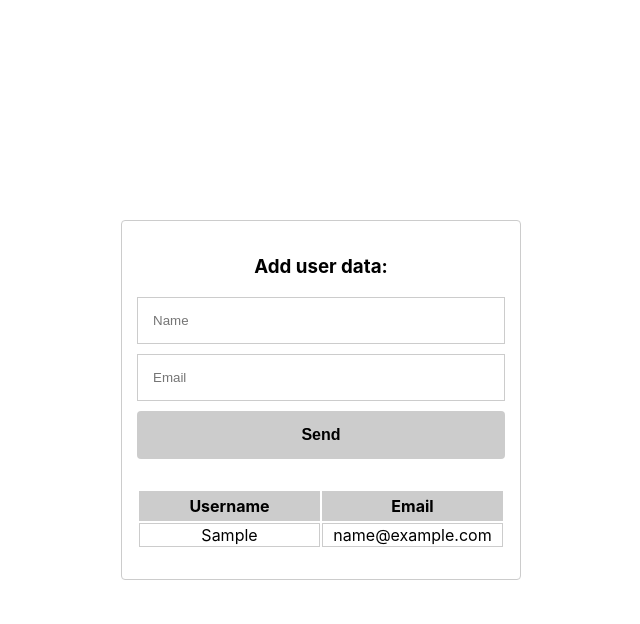
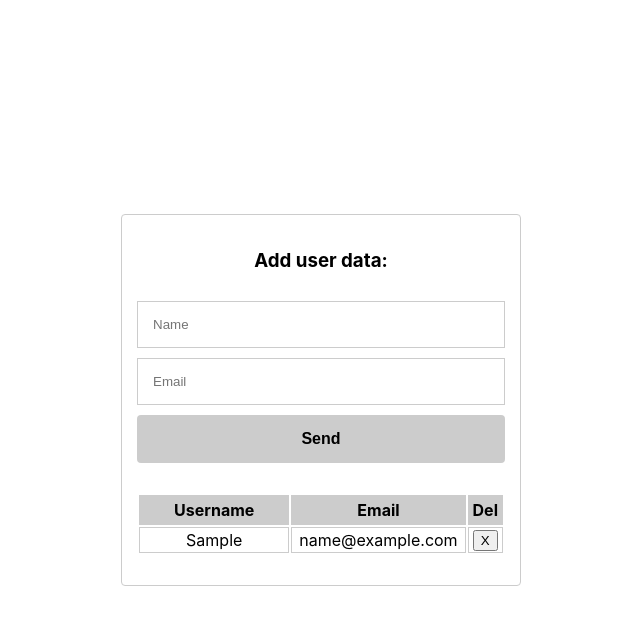
Before and after one commit to webslava92/appForm2Table, a React (Create React App) app: page / in a window 1280 px wide. Both pictures are taken after typing "Sample", "name@example.com" into the empty fields and a click on the button "Send". Shown: the top 624 px of the page, without its empty margins (319-959 px from the left). Built offline with nearby package versions, Linux system fonts and the light colour scheme.

Commit message:
add validation and delete function

```diff
--- a/src/App.css
+++ b/src/App.css
@@ -50,7 +50,7 @@ body {
 #Form input {
   width: 100%;
   padding: 15px;
-  margin-bottom: 10px;
+  margin-top: 10px;
   border: 1px solid #ccc;
 }
 
@@ -62,4 +62,11 @@ body {
   border-radius: 4px;
   font-size: 16px;
   font-weight: 700;
+  margin-top: 10px;
 }
+
+.ErrorMessage {
+  font-size: 10px;
+  font-weight: bold;
+  color: red;
+}
--- a/src/App.js
+++ b/src/App.js
@@ -3,26 +3,54 @@ import './App.css';
 
 
 function App() {
+
   const [state, setState] = useState({
       username: '',
       email: '',
       items: []
     });
 
+  const [stateError, setStateError] = useState({
+      userNameError: '',
+      emailError: ''
+  });
+
+
+  let validate = () => {
+    let userNameError = '';
+    let  emailError = '';
+    if (!state.username) {
+      userNameError = 'Name cannot be blank';
+    };
+    if (!state.email.includes('@')) {
+      emailError = 'Incorrect Email';
+    };
+    if (userNameError || emailError) {
+      setStateError({userNameError, emailError});
+      return false;
+
+    };
+    return true;
+  };
+
   const formSubmit = (e) => {
   e.preventDefault();
-
+  const isValid = validate();
+    if (isValid) {
       let newItems = [...state.items, {
         username: state.username,
         email: state.email
       }]
-
       setState({
         items: newItems,
         username: '',
         email: ''
       });
-
+      setStateError({
+        userNameError: '',
+        emailError: ''
+      })
+    };
 
   };
 
@@ -35,13 +63,31 @@ function App() {
 
   };
 
+  const removeUserData = index => {
+		const reducedItems = state.items.filter((item, itemIndex) => {
+      return itemIndex !== index
+    });
+    setState({
+      items: reducedItems
+    })
+	}
+
     return (
       <div className="App">
-        <Form formSubmit={ formSubmit } inputChange={ inputChange } newUsername={ state.username } newEmail={ state.email }/>
-        <Table items={ state.items }/>
+        <Form formSubmit={ formSubmit }
+        inputChange={ inputChange }
+        newUsername={ state.username }
+        newEmail={ state.email }
+        userNameErrorValue={ stateError.userNameError }
+        emailErrorValue={ stateError.emailError } />
+
+        <Table items={ state.items }
+          removeUserData={ removeUserData } />
       </div>
     );
-}
+};
+
+
 
 function Table(props) {
     let {items} = props
@@ -53,6 +99,7 @@ function Table(props) {
             <tr>
               <th>Username</th>
               <th>Email</th>
+              <th>Del</th>
             </tr>
           </thead>
           <tbody>
@@ -60,13 +107,16 @@ function Table(props) {
                 <tr key={index}>
                   <td>{item.username}</td>
                   <td>{item.email}</td>
+                  <td>
+                    <button onClick={() => {props.removeUserData(index)}}>X</button>
+                  </td>
                 </tr>
             ))}
           </tbody>
         </table>
       </div>
     );
-  }
+  };
 
 function Form(props) {
     return (
@@ -74,12 +124,15 @@ function Form(props) {
         <h3>Add user data:</h3>
         <form onSubmit={props.formSubmit}>
           <input value={props.newUsername} type="text" name="username" onChange={props.inputChange} placeholder="Name" />
+          <div className="ErrorMessage">{props.userNameErrorValue}</div>
           <input value={props.newEmail} type="email" name="email" onChange={props.inputChange} placeholder="Email" />
+          <div className="ErrorMessage">{props.emailErrorValue}</div>
           <button type="submit" value="Submit">Send</button>
+
         </form>
       </div>
     );
-}
+};
 
 
 
```
Lines whose indentation alone changed are shown as unchanged.
